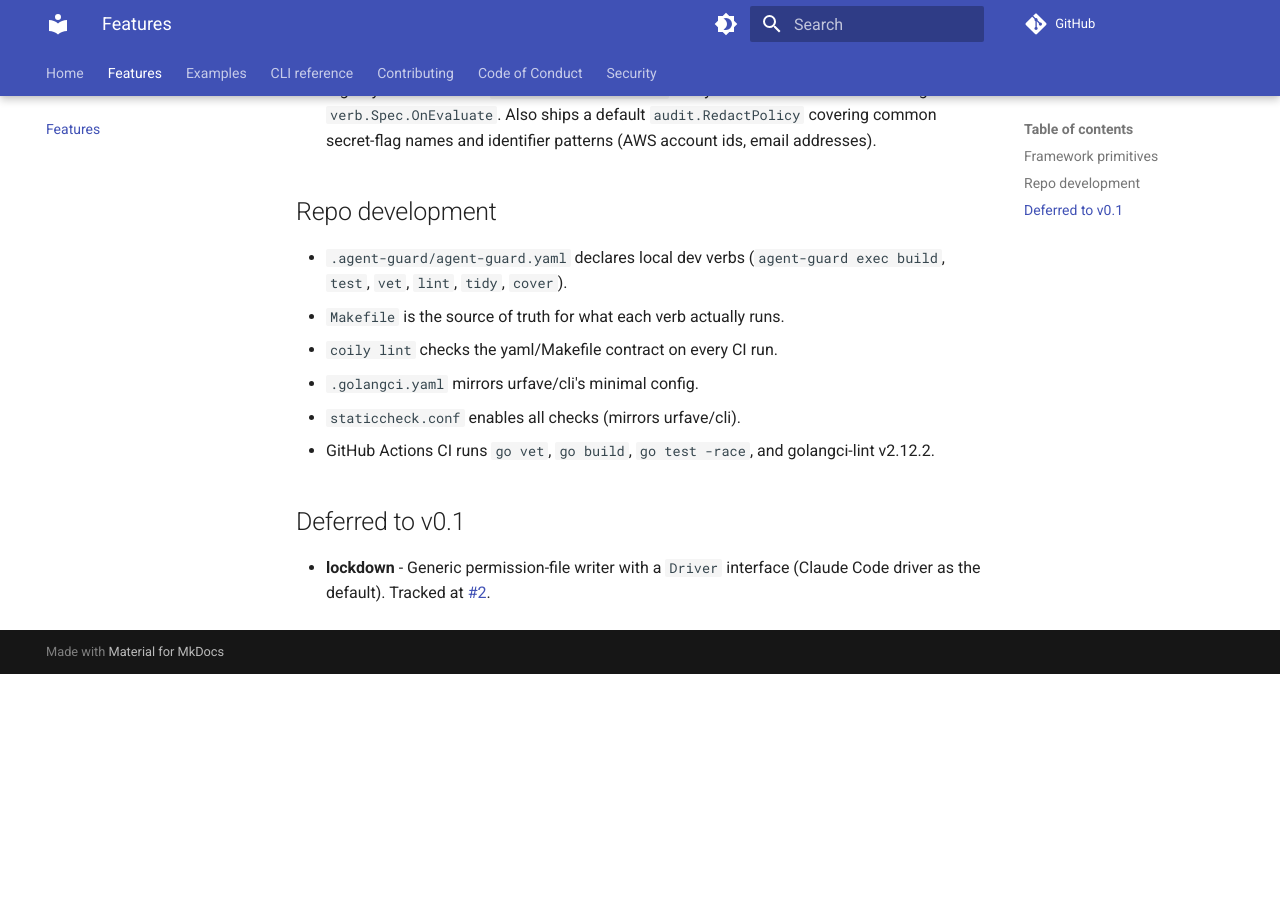
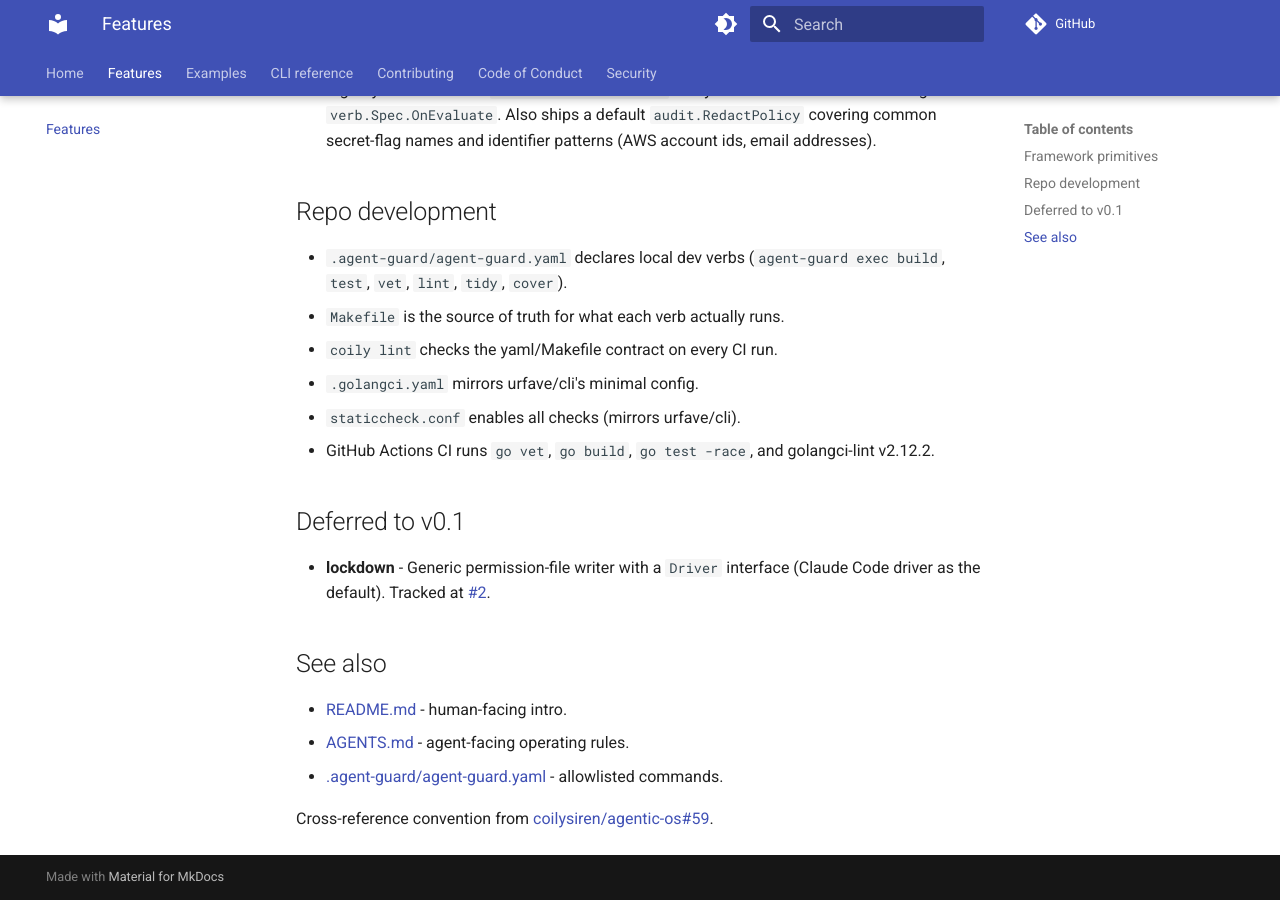
Before and after one commit to coilyco-flight-deck/cli-guard, an MkDocs documentation site: the page built from docs/FEATURES.md, in a window 1280 px wide and 900 px high, scrolled down 1360 px. Built offline with MkDocs 1.6.1 and Material for MkDocs 9.7.7, drawn with Linux system fonts in a browser that asks for light colours; comment, search, counter and statistics services are not loaded; before the commit the page ends 2034 px from its top, so only the background shows below that.

Commit message:
chore: complete trifecta + re-enable catalog-doc-size + catalog-trifecta
closes #69

Normalizes README + AGENTS + docs/FEATURES See also section to the
canonical form citing coilysiren/agentic-os#59. Bumps the agentic-os
rev pin to v0.2.2. Re-enables catalog-doc-size and catalog-trifecta
in the managed pre-commit block.

Refs coilysiren/agentic-os#61, coilysiren/agentic-os#67,
coilysiren/agentic-os-kai#549.

```diff
--- a/.pre-commit-config.yaml
+++ b/.pre-commit-config.yaml
@@ -67,12 +67,13 @@ repos:
 
   # BEGIN managed by agentic-os/scripts/apply-agentic-os-hooks.py
   - repo: https://github.com/coilysiren/agentic-os
-    rev: v0.2.1
+    rev: v0.2.2
     hooks:
+      - id: catalog-doc-size
+      - id: catalog-trifecta
       - id: catalog-block-present
       - id: validate-skills
       - id: dead-cross-links
       - id: closes-issue
       - id: conventional-commit
-      # catalog-doc-size + catalog-trifecta deferred until trifecta/trim work lands.
   # END managed by agentic-os/scripts/apply-agentic-os-hooks.py
--- a/docs/FEATURES.md
+++ b/docs/FEATURES.md
@@ -33,3 +33,11 @@ Inventory of what cli-guard does today. Scope changes should land in the same co
 ## Deferred to v0.1
 
 - **lockdown** - Generic permission-file writer with a `Driver` interface (Claude Code driver as the default). Tracked at [#2](https://github.com/coilysiren/cli-guard/issues/2).
+
+## See also
+
+- [README.md](../README.md) - human-facing intro.
+- [AGENTS.md](../AGENTS.md) - agent-facing operating rules.
+- [.agent-guard/agent-guard.yaml](../.agent-guard/agent-guard.yaml) - allowlisted commands.
+
+Cross-reference convention from [coilysiren/agentic-os#59](https://github.com/coilysiren/agentic-os/issues/59).
```
Also changed, not shown: AGENTS.md (+8 -0 lines), README.md (+8 -0 lines).
